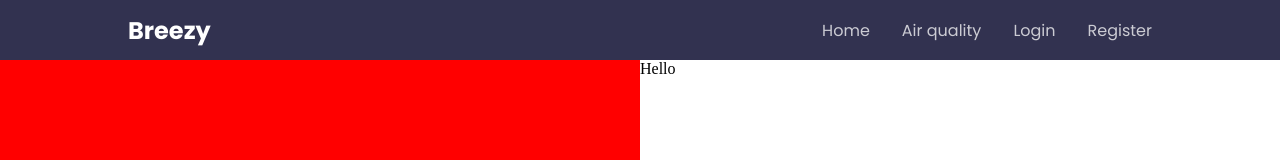
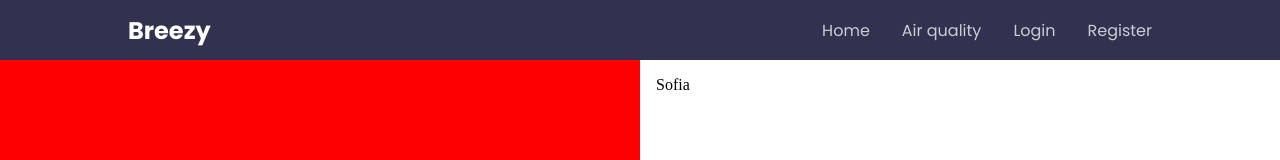
Before and after one commit to nrasheva/Breezy, an Angular app: page /profile in a window 1280 px wide. Shown: the top 160 px of the page. Built offline with nearby package versions, Linux system fonts and the light colour scheme.

Commit message:
Update profile component html

```diff
--- a/src/app/user/profile/profile.component.html
+++ b/src/app/user/profile/profile.component.html
@@ -1,6 +1,15 @@
 <div class="main">
   <div class="views">
     <div class="view"></div>
-    <div class="view"><p>Hello</p></div>
+    <div class="view">
+      <div style="padding: 1rem">
+        <app-custom-location />
+        <div class="address-field">
+        <div class="address">
+          <p>Sofia</p>
+        </div>
+      </div>
+      </div>
+    </div>
   </div>
 </div>
```
